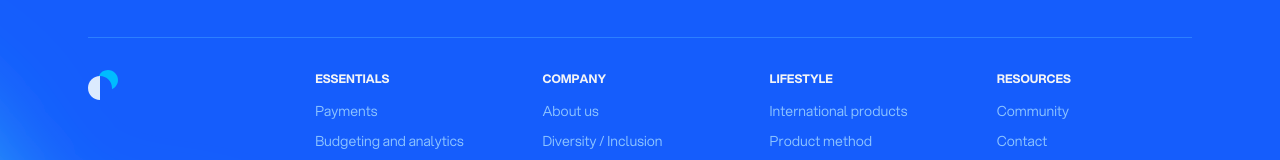
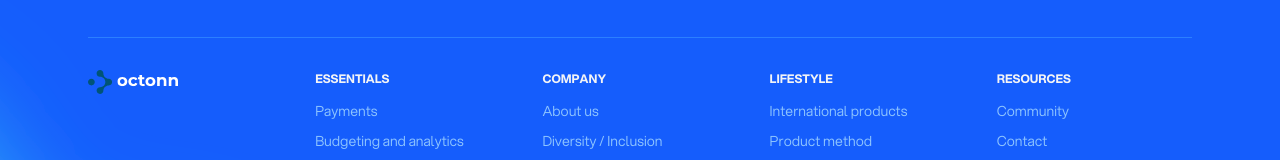
Before and after one commit to octonn-web/static-web, a website: page index.html in a window 1280 px wide. Shown: the part 6838-6998 px from the top of the page. Drawn offline with Linux system fonts and the light colour scheme.

Commit message:
logo changes for testing

```diff
--- a/index.html
+++ b/index.html
@@ -1099,11 +1099,8 @@
                     <!-- 1st block -->
                     <div class="sm:col-span-12 lg:col-span-2 lg:max-w-xs">
                         <!-- Logo -->
-                        <a class="block group" href="index.html" aria-label="Cruip">
-                            <svg width="30" height="30" xmlns="http://www.w3.org/2000/svg">
-                                <path class="fill-blue-100 group-hover:fill-white transform duration-150 ease-in-out" d="M12 6v24C5.373 30 0 24.627 0 18S5.373 6 12 6Z" />
-                                <path class="fill-sky-400 group-hover:fill-sky-300 transform duration-150 ease-in-out" d="M10.807 6.059A10.003 10.003 0 0 1 20 0c5.523 0 10 4.477 10 10 0 4.123-2.496 7.664-6.059 9.193.04-.392.059-.79.059-1.193 0-6.627-5.373-12-12-12-.403 0-.8.02-1.193.059Z" />
-                            </svg>
+                        <a class="block group" href="index.html" aria-label="Octonn Inc">
+                            <img src="./images/logo-blue-white-no-tag.svg" width="90" height="90" alt="Octonn Inc Logo">
                         </a>
                     </div>
 
```
